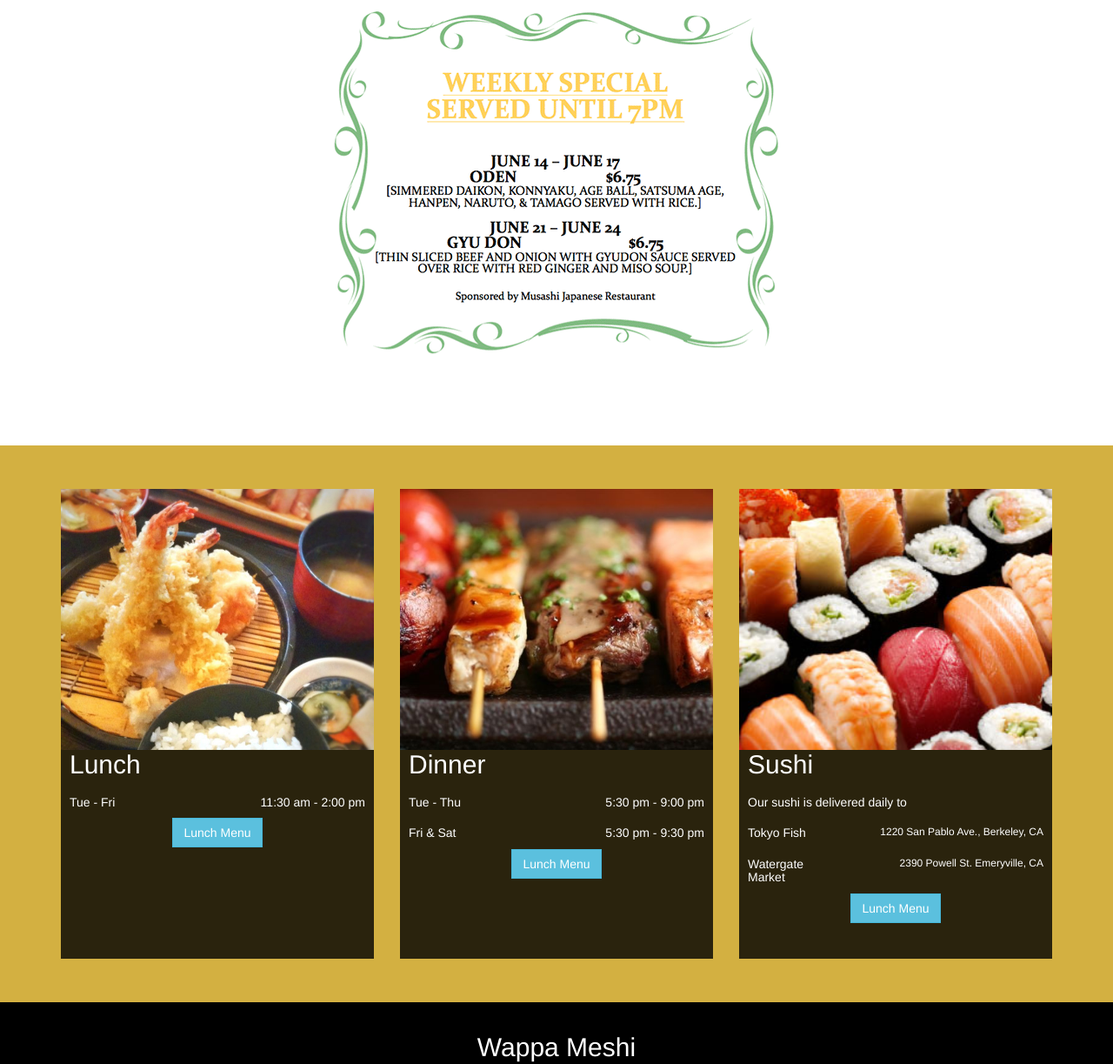
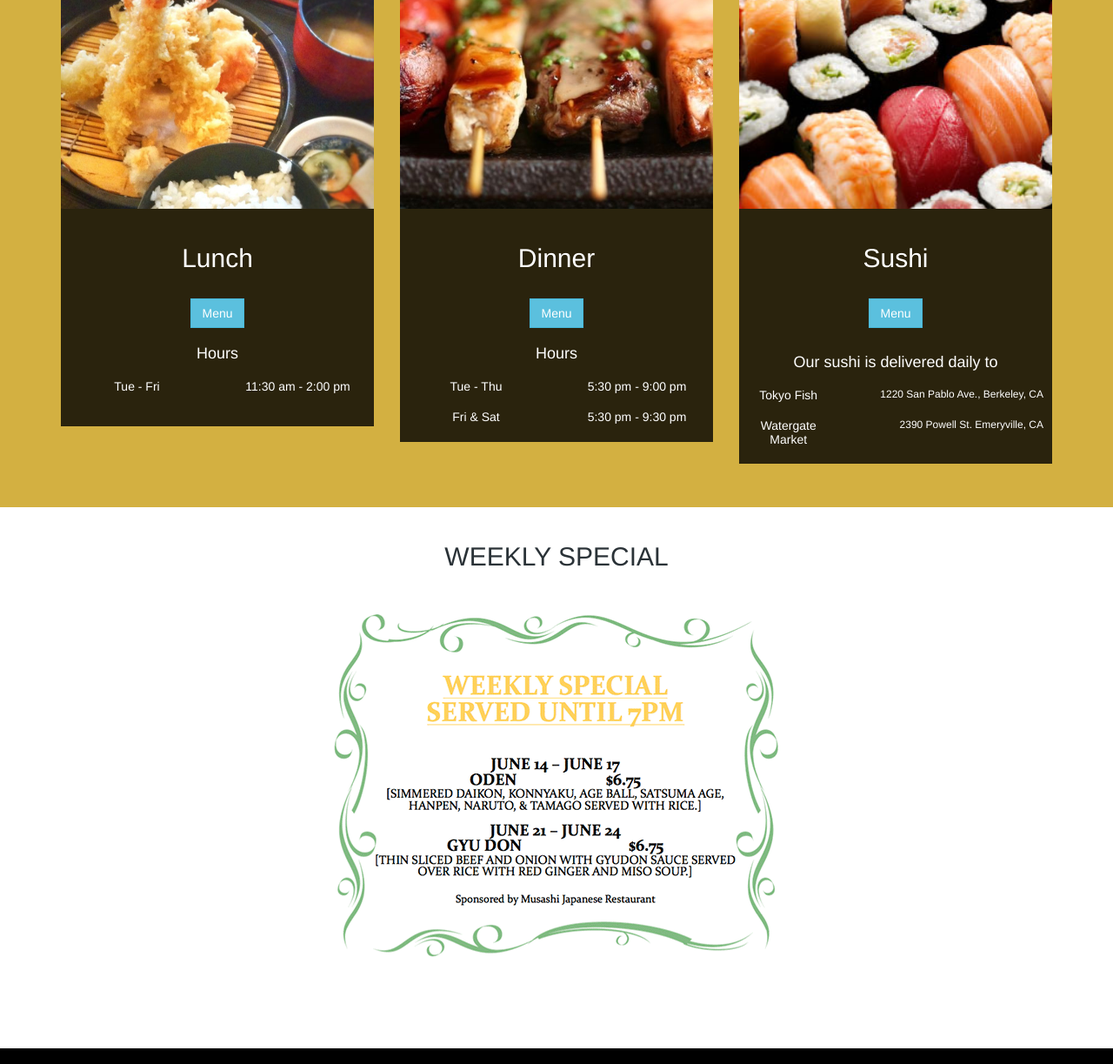
Before and after one commit to SoichiroH/RestaurantM, a plain HTML site: page index.html in a window 1280 px wide. Shown: the part 1062-2285 px from the top of the page at 87% size. Drawn offline with nearby package versions, Linux system fonts and the light colour scheme; some packages are replaced by stand-ins of ours.

Commit message:
Menu Pane alignment modification

```diff
--- a/index.html
+++ b/index.html
@@ -58,103 +58,85 @@
             </div>
         </div>
     </header>
-
-    <section id="pricing" class="section" style="padding-top: 10px;padding-bottom: 100px; background-color: #ffffff;">
+    <section id="menu">
         <div class="container">
-            <div class="row text-center" style="padding-top: 10px;padding-bottom:30px;">
-                <div class="col-md-12">
-                   <h2>Weekly Special</h2>
-                </div>
-            </div>
-            <div class="row text-center">
-                <div class="col-md-12">
-                    <img src="../RestaurantM/img/special_061416.gif">
-                </div>
-            </div>
-        </div>
-    </section>
-
-
-    <section id="menu" style="margin-top: 50px; margin-bottom: 50px;">
-        <div class="cut cut-top"></div>
-        <div class="container">
-            <div class="row intro-tables " style="color: #fff; ">
-                <div class="col-md-4">
-                    <div class="col-sm-12 lunchBackground" style="padding: 0; min-height: 300px;">
-                        <a href="http://soichirohirata.com/resttemp/menu/lunch.pdf" style="min-height: 300px; width: 100%;"></a>
+            <div class="row intro-tables" style="color: #fff;">
+                <div class="col-xs-4 menu-pane">
+                    <div class="row">
+                        <div class="col-sm-12 lunchBackground"></div>
                     </div>
-                    <div class="intro-table intro-table-first" style="background-color: rgba(0, 0, 0, 0.8); padding: 10px 10px 10px 10px;">
-                        <h5 style="font-size: 30px;">Lunch</h5>
-                        <div class="owl-carousel owl-schedule bottom">
+                    <div class="row">
+                        <div class="intro-table intro-table-first text-center">
+                            <h5 class="menu-title">Lunch</h5>
+                            <div class="col-xs-12 text-center" style="position: relative; display: table; text-align: center;">
+                                <div class="text-center btn-container">
+                                    <a href="http://soichirohirata.com/resttemp/menu/LunchPDF.pdf"  class="btn btn-info" role="button" target="_blank">Menu</a>
+                                </div>
+                            </div>
                             <div class="item">
                                 <div class="schedule-row row">
-                                    <div class="col-xs-4">
+                                    <h4>Hours</h4>
+                                    <div class="col-xs-6">
                                         <h5 class="regular white">Tue - Fri</h5>
                                     </div>
-                                    <div class="col-xs-8 text-right">
+                                    <div class="col-xs-6">
                                         <h5 class="white">11:30 am - 2:00 pm</h5>
                                     </div>
-                                </div>
-
-                                <!--<div class="schedule-row row">
-                                    <div class="col-xs-6">
-                                        <h5 class="regular white"></h5>
-                                    </div>
-                                    <div class="col-xs-6 text-right">
-                                        <h5 class="white"></h5>
-                                    </div>
-                                </div>-->
-                            </div>
-                            <div class="col-xs-12" style="position: relative; display: table; text-align: center;">
-                                <div class="text-center" style="display: table-cell; vertical-align: bottom;bottom: 10px; ">
-                                    <a href="http://soichirohirata.com/resttemp/menu/lunch.pdf"  class="btn btn-info" role="button" target="_blank">Lunch Menu</a>
                                 </div>
                             </div>
                         </div>
                     </div>
                 </div>
-                <div class="col-md-4" style="min-height: 540px">
-                    <div class="col-sm-12 dinnerBackground" style="padding: 0; min-height: 300px;">
-                        <a href="http://soichirohirata.com/resttemp/menu/lunch.pdf" style="min-height: 300px; width: 100%;"></a>
+                <div class="col-xs-4 menu-pane">
+                    <div class="row">
+                        <div class="col-sm-12 dinnerBackground"></div>
                     </div>
-                    <div class="intro-table intro-table-hover" style="background-color: rgba(0, 0, 0, 0.8);  padding: 10px 10px 10px 10px;">
-                        <h5 class="white heading" style="font-size: 30px;">Dinner</h5>
-                        <div class="owl-carousel owl-schedule bottom">
+                    <div class="row">
+                        <div class="intro-table intro-table-hover text-center">
+                            <h5 class="menu-title">Dinner</h5>
                             <div class="item">
+                                <div class="col-xs-12 text-center" style="position: relative; display: table; text-align: center;">
+                                    <div class="text-center btn-container">
+                                        <a href="http://soichirohirata.com/resttemp/menu/LunchPDF.pdf"  class="btn btn-info" role="button" target="_blank">Menu</a>
+                                    </div>
+                                </div>
                                 <div class="schedule-row row">
-                                    <div class="col-xs-4">
+                                    <h4>Hours</h4>
+                                    <div class="col-xs-6">
                                         <h5 class="regular white">Tue - Thu</h5>
                                     </div>
-                                    <div class="col-xs-8 text-right">
+                                    <div class="col-xs-6">
                                         <h5 class="white">5:30 pm - 9:00 pm</h5>
                                     </div>
                                 </div>
                                 <div class="schedule-row row">
-                                    <div class="col-xs-4">
+                                    <div class="col-xs-6">
                                         <h5 class="regular white">Fri & Sat</h5>
                                     </div>
-                                    <div class="col-xs-8 text-right">
+                                    <div class="col-xs-6">
                                         <h5 class="white">5:30 pm - 9:30 pm</h5>
                                     </div>
                                 </div>
                             </div>
-                            <div class="text-center" >
-                                <a href="http://soichirohirata.com/resttemp/menu/lunch.pdf" class="btn btn-info" role="button" target="_blank">Lunch Menu</a>
-                            </div>
                         </div>
                     </div>
                 </div>
-                <div class="col-md-4" style="min-height: 540px">
-                    <div class="col-sm-12 sushiBackground" style="padding: 0; min-height: 300px;">
-                        <a href="http://soichirohirata.com/resttemp/menu/lunch.pdf" style="min-height: 300px; width: 100%;"></a>
+                <div class="col-xs-4 menu-pane">
+                    <div class="row">
+                        <div class="col-sm-12 sushiBackground"></div>
                     </div>
-                    <div class="intro-table intro-table-third" style="background-color: rgba(0, 0, 0, 0.8);  padding: 10px 10px 10px 10px;">
-                        <h5 class="white heading" style="font-size: 30px;">Sushi</h5>
-                        <div class="owl-carousel owl-schedule bottom">
+                    <div class="row">
+                        <div class="intro-table intro-table-third text-center">
+                            <h5 class="menu-title">Sushi</h5>
                             <div class="item">
+                                <div class="col-xs-12" style="position: relative; display: table; text-align: center;">
+                                    <div class="text-center btn-container">
+                                        <a href="http://soichirohirata.com/resttemp/menu/LunchPDF.pdf"  class="btn btn-info" role="button" target="_blank">Menu</a>
+                                    </div>
+                                </div>
                                 <div class="schedule-row row">
                                     <div class="col-xs-12">
-                                        <h5 class="regular white">Our sushi is delivered daily to</h5>
+                                        <h4 class="regular white">Our sushi is delivered daily to</h4>
                                     </div>
                                 </div>
                                 <div class="schedule-row row">
@@ -174,16 +156,26 @@
                                     </div>
                                 </div>
                             </div>
-                            <div class="text-center">
-                                <a href="http://soichirohirata.com/resttemp/menu/lunch.pdf" class="btn btn-info" role="button" target="_blank">Lunch Menu</a>
-                            </div>
                         </div>
                     </div>
                 </div>
             </div>
         </div>
     </section>
-
+    <section id="pricing" class="section" style="padding-top: 10px;padding-bottom: 100px; background-color: #ffffff;">
+        <div class="container">
+            <div class="row text-center" style="padding-top: 10px;padding-bottom:30px;">
+                <div class="col-md-12">
+                    <h2>WEEKLY SPECIAL</h2>
+                </div>
+            </div>
+            <div class="row text-center">
+                <div class="col-md-12">
+                    <img src="../RestaurantM/img/special_061416.gif">
+                </div>
+            </div>
+        </div>
+    </section>
     <section id="services" class="section section-padded">
         <div class="container">
             <div class="row text-center title">
--- a/stylesheet/main.css
+++ b/stylesheet/main.css
@@ -48,11 +48,22 @@ header .header-text {
 }
 
 .intro-table {
-    background-color: #0f6186;
-    min-height: 540px;
+    min-height: 250px;
+    background-color: rgba(0, 0, 0, 0.8);
+    padding: 10px 10px 10px 10px;
 }
 
-#map{
+#menu {
+    margin-top: 50px;
+    margin-bottom: 50px;
+}
+
+.menu-pane {
+    padding-right: 30px;
+    padding-left: 30px;
+}
+
+#map {
     width: 100%;
     height: 400px;
 }
@@ -62,22 +73,46 @@ header .header-text {
     border-radius: 0 !important;
 }
 
+.btn-container {
+    display: table-cell;
+    vertical-align: bottom;
+    bottom: 10px;
+    padding-bottom: 20px;
+}
+
+
 .lunchBackground {
     background: url('../img/tenpura.jpg');
     width: 100%;
     background-size: cover;
+    padding: 0;
+    min-height: 300px;
 }
 
 .dinnerBackground {
     background: url('../img/robata.jpg');
     width: 100%;
     background-size: cover;
+    padding: 0;
+    min-height: 300px;
 }
 
 .sushiBackground {
     background: url('../img/sushi.jpg');
     width: 100%;
     background-size: cover;
+    padding: 0;
+    min-height: 300px;
+}
+
+.menu-title {
+    font-size: 30px;
+    padding-top: 20px;
+    padding-bottom: 20px;
+}
+
+.menu-button {
+
 }
 
 
```
Also changed, not shown: 1 other file.
